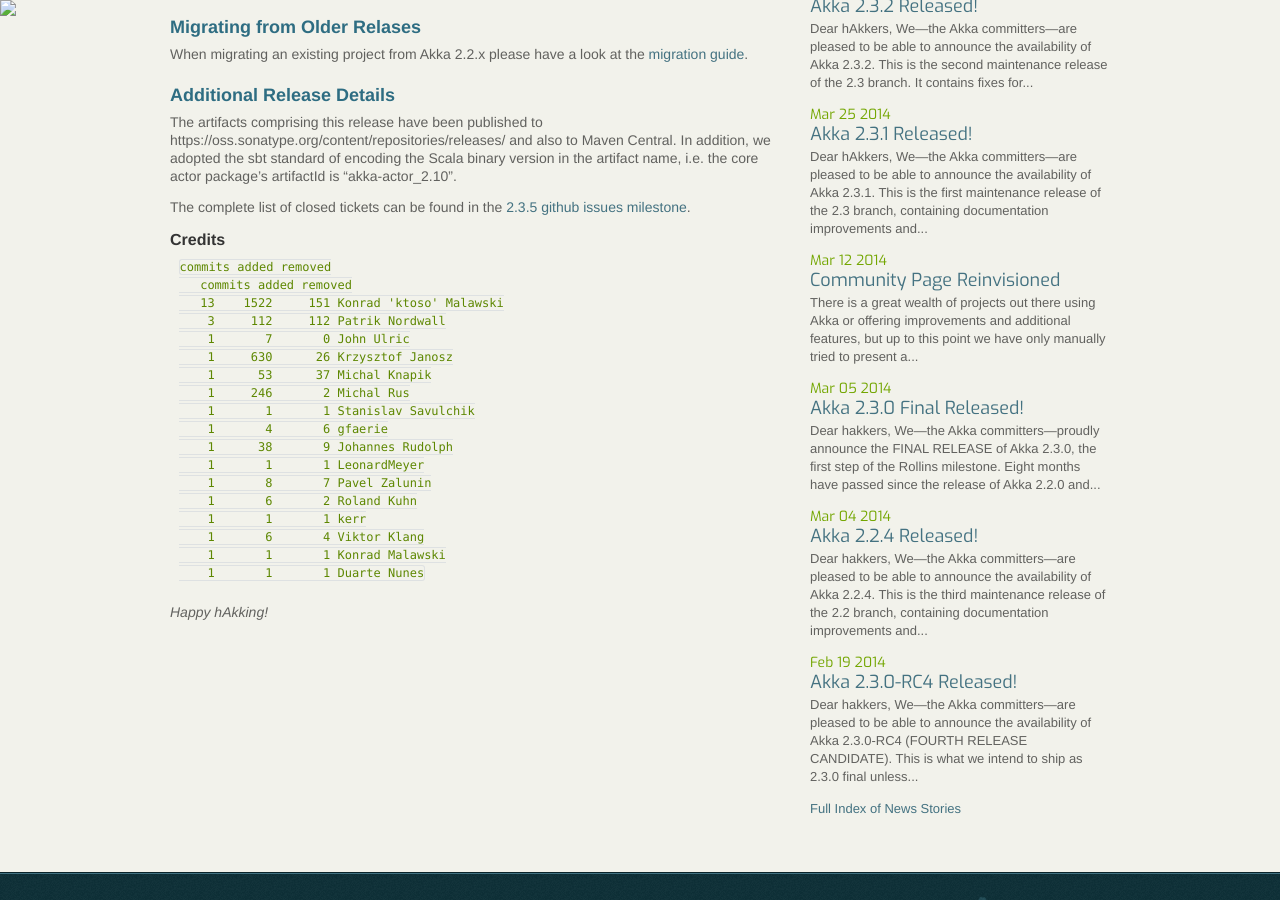
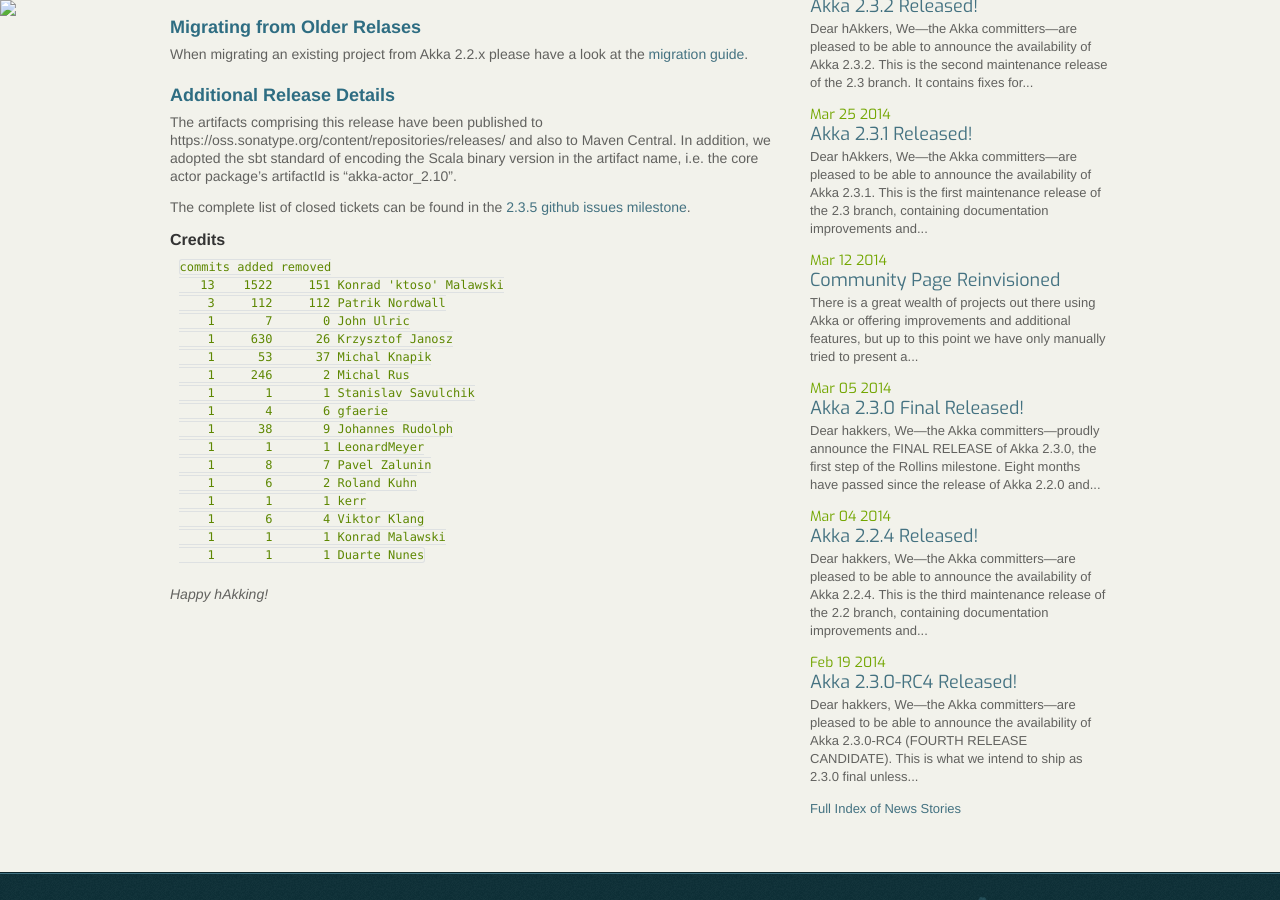
Before and after one commit to raboof/akka.github.com, a Jekyll site: the page built from news/_posts/2014-08-14-akka-2.3.5-released.md, in a window 1280 px wide and 900 px high, scrolled down 450 px. Built offline with Jekyll 4.4.1, drawn with Linux system fonts in a browser that asks for light colours.

Commit message:
fix wrong format in credits section in 2.3.5 news item

```diff
--- a/news/_posts/2014-08-14-akka-2.3.5-released.md
+++ b/news/_posts/2014-08-14-akka-2.3.5-released.md
@@ -30,7 +30,6 @@
 #### Credits ####
 
     commits added removed
-       commits added removed
        13    1522     151 Konrad 'ktoso' Malawski
         3     112     112 Patrik Nordwall
         1       7       0 John Ulric
```
